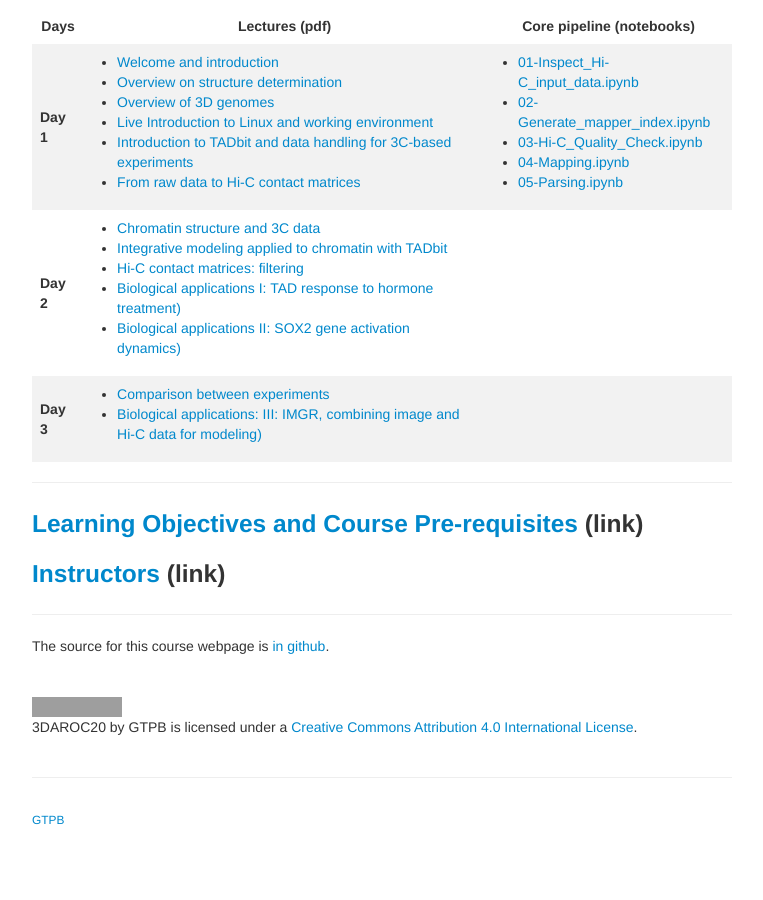
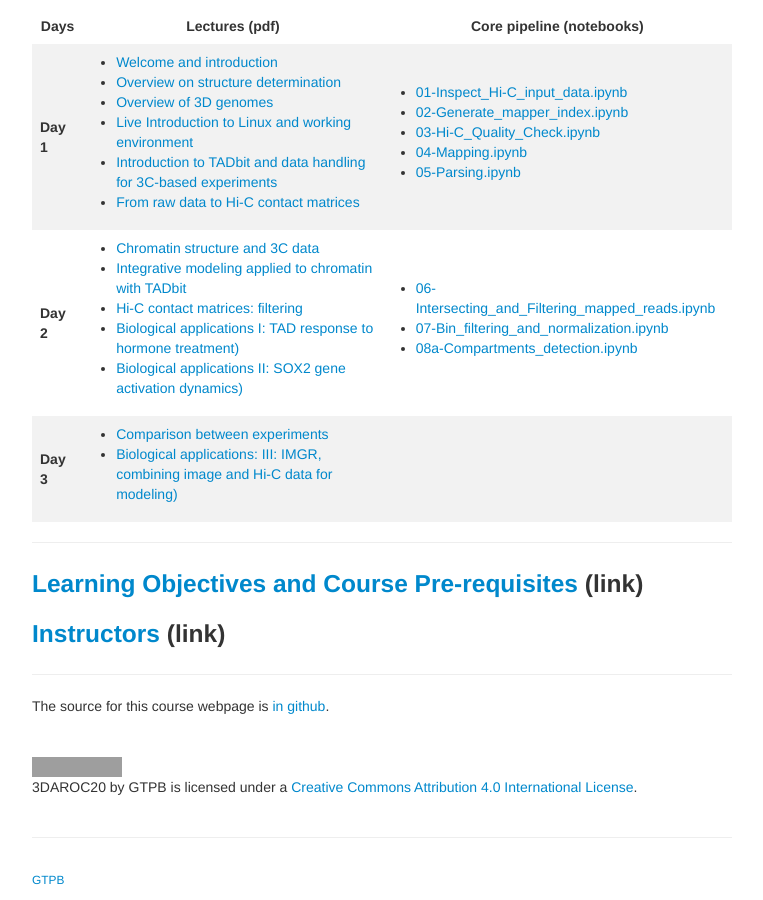
Before and after one commit to GTPB/3DAROC21, a Jekyll site: the page built from index.md, in a window 1280 px wide and 900 px high, scrolled down 1379 px. Shown: the whole window, without its empty margins (258-1021 px from the left). Built offline with Jekyll 4.4.1, drawn with Linux system fonts in a browser that asks for light colours; before the commit the page ends 2219 px from its top, so only the background shows below that; grey boxes are pictures that could not be loaded.

Commit message:
Added Notebooks Day 2

```diff
--- a/index.md
+++ b/index.md
@@ -108,8 +108,11 @@ All the datasets used for this training course is available throughout the docum
        </ul>
      </td>
      <td>
-       <ul>
-       </ul>
+     <ul>
+             <li> <a href="./assets/material/Notebooks/Day2/06-Intersecting_and_Filtering_mapped_reads.ipynb">06-Intersecting_and_Filtering_mapped_reads.ipynb</a></li>
+         <li> <a href="./assets/material/Notebooks/Day2/07-Bin_filtering_and_normalization.ipynb">07-Bin_filtering_and_normalization.ipynb</a></li>
+         <li> <a href="./assets/material/Notebooks/Day2/08a-Compartments_detection.ipynb">08a-Compartments_detection.ipynb</a></li>
+     </ul>
     </td>
    </tr>
    <tr>
```
Also changed, not shown: 3 other files.
